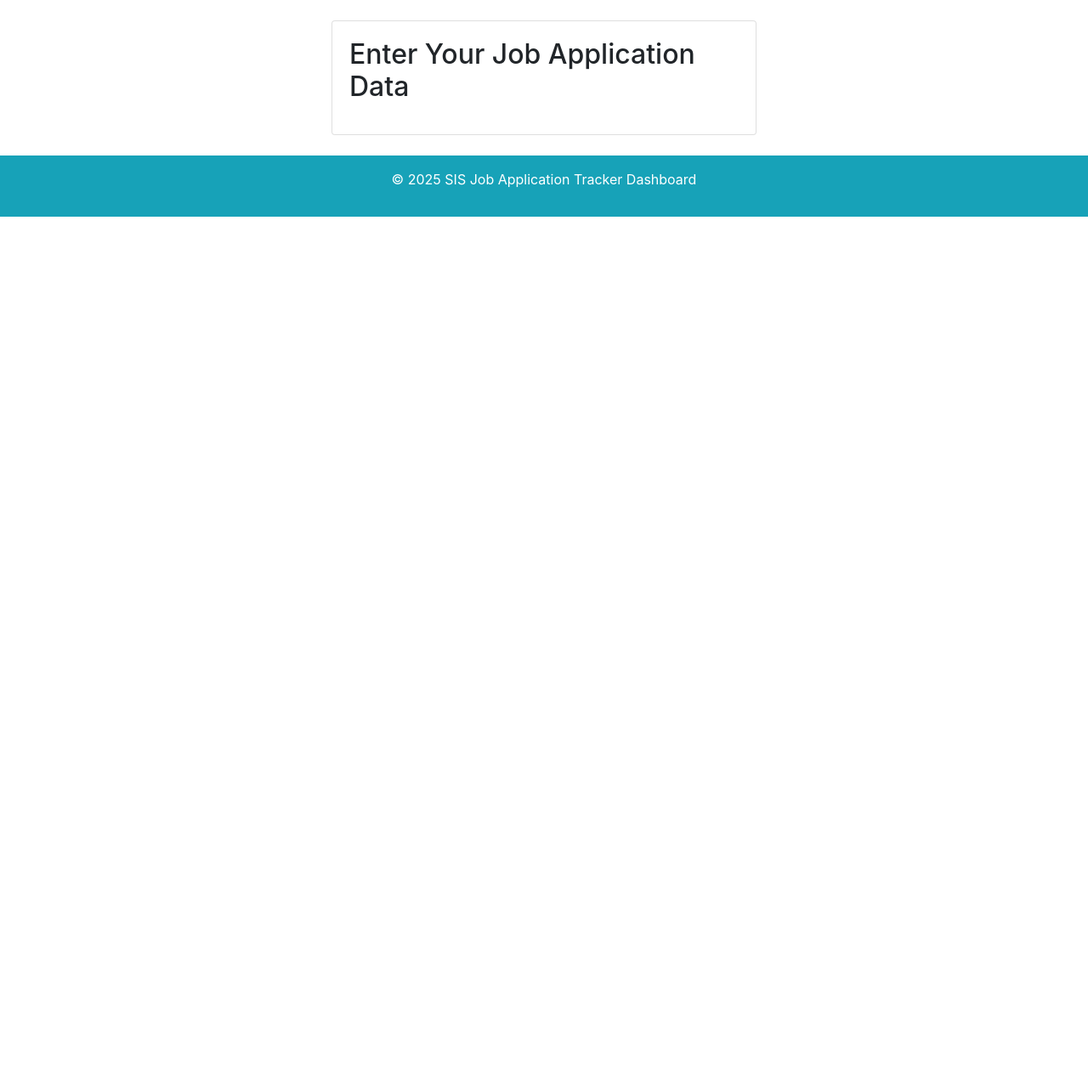
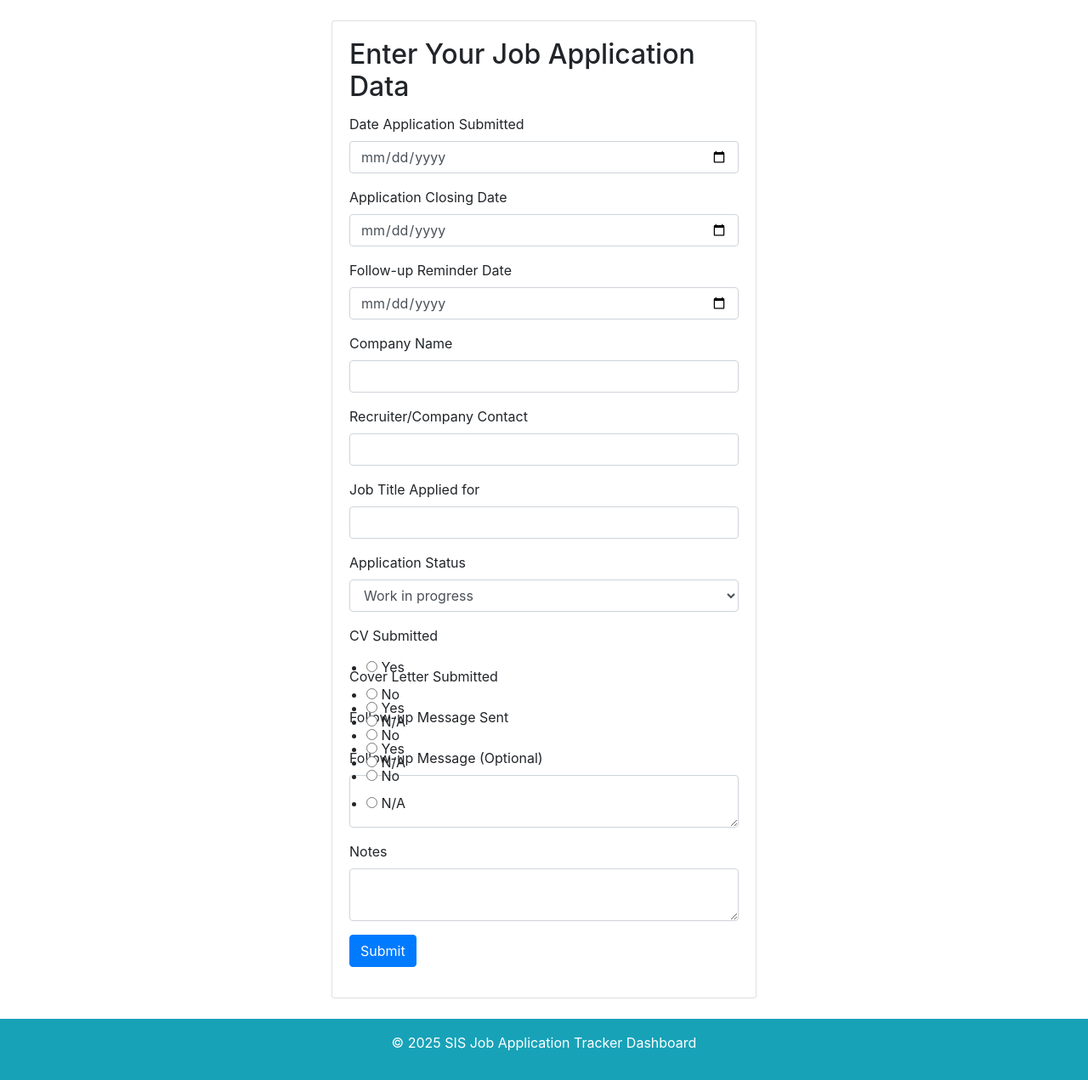
Before and after one commit to GinaHorch/job-application-tracker, a Flask app: page /form in a window 1280 px wide. Shown: the part 128-1399 px from the top of the page at 85% size. Before the commit the page ends 383 px from the top, so only its background shows below. Run offline with Flask 3, Linux system fonts and the light colour scheme; some libraries are stand-ins or nearby versions.

Commit message:
Add form.html data

```diff
--- a/app.py
+++ b/app.py
@@ -41,6 +41,11 @@ def form():
             follow_up_message=form.follow_up_message.data,
             notes=form.notes.data,
         )
+        # Add the new data to the database
+        db.session.add(application)
+        db.session.commit()
+        # Redirect to the dashboard
+
         return redirect(url_for('dashboard'))
     return render_template('form.html', form=form)
 
--- a/templates/form.html
+++ b/templates/form.html
@@ -8,23 +8,58 @@
     <div class="card-body">
         <h2 class="card-title">Enter Your Job Application Data</h2>
         <form method="POST">
+            {{ form.hidden_tag() }}
             <div class="form-group">
-                <!-- date label goes here -->
-                <!-- date input goes here -->
+                {{ form.date_submitted.label }}
+                {{ form.date_submitted(class="form-control") }}
             </div>
             <div class="form-group">
-                <!-- exercise label goes here -->
-                <!-- exercise input goes here -->
+                {{ form.due_date.label }}
+                {{ form.due_date(class="form-control") }}
             </div>
             <div class="form-group">
-                <!-- meditation label goes here -->
-                <!-- meditation input goes here -->
+                {{ form.follow_up_date.label }}
+                {{ form.follow_up_date(class="form-control") }}
             </div>
             <div class="form-group">
-                <!-- sleep label goes here -->
-                <!-- sleep input goes here -->
+                {{ form.company.label }}
+                {{ form.company(class="form-control") }}
             </div>
-            <!-- submit button goes here -->
+            <div class="form-group">
+                {{ form.contact.label }}
+                {{ form.contact(class="form-control") }}
+            </div>
+            <div class="form-group">
+                {{ form.position_title.label }}
+                {{ form.position_title(class="form-control") }}
+            </div>
+            <div class="form-group">
+                {{ form.status.label }}
+                {{ form.status(class="form-control") }}
+            </div>
+            <div class="form-group">
+                {{ form.cv_submitted.label }}
+                {{ form.cv_submitted(class="form-check-input") }}
+            </div>
+            <div class="form-group">
+                {{ form.cover_letter_submitted.label }}
+                {{ form.cover_letter_submitted(class="form-check-input") }}
+            </div>
+            <div class="form-group">
+                {{ form.follow_up_sent.label }}
+                {{ form.follow_up_sent(class="form-check-input") }}
+            </div>
+            <div class="form-group">
+                {{ form.follow_up_message.label }}
+                {{ form.follow_up_message(class="form-control") }}
+            </div>
+            <div class="form-group">
+                {{ form.notes.label }}
+                {{ form.notes(class="form-control") }}
+            </div>
+            <div class="form-group">
+                {{ form.submit(class="btn btn-primary") }}
+            </div>
         </form>
     </div>
 </div>
```
